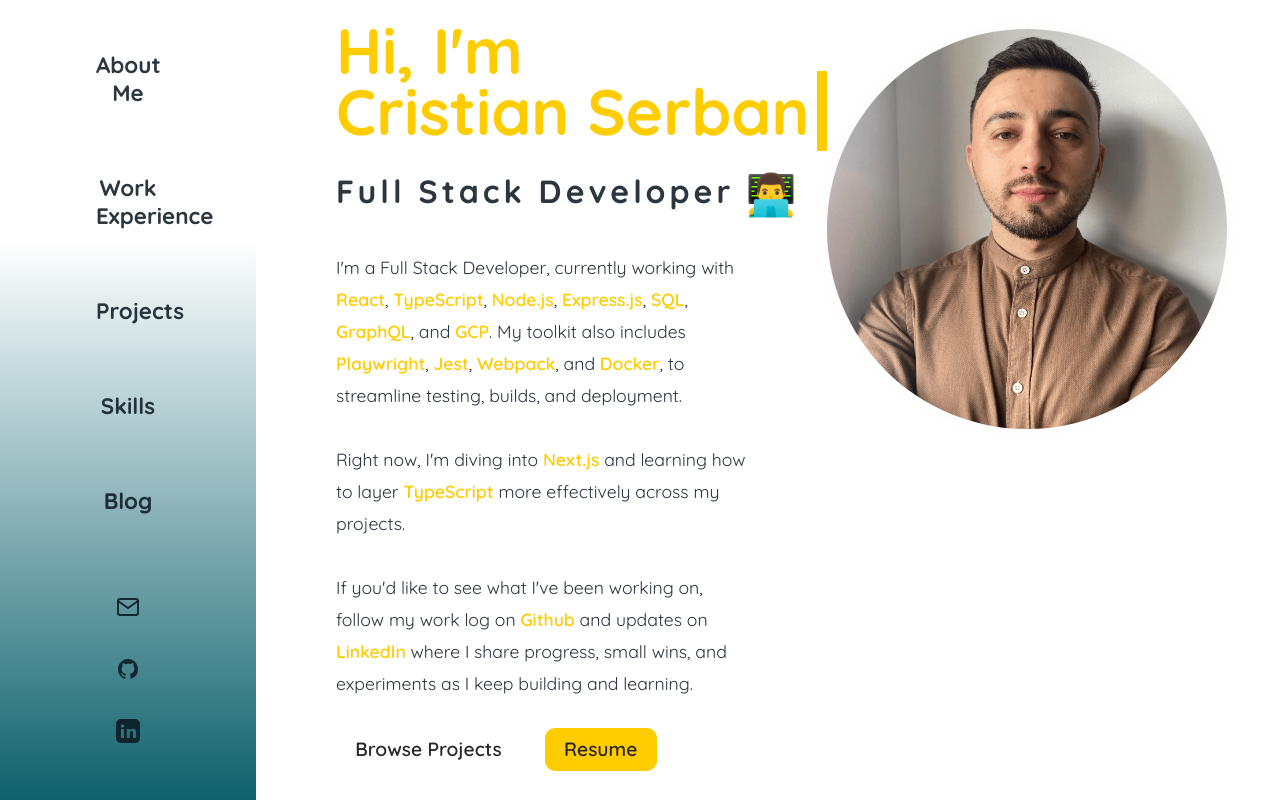
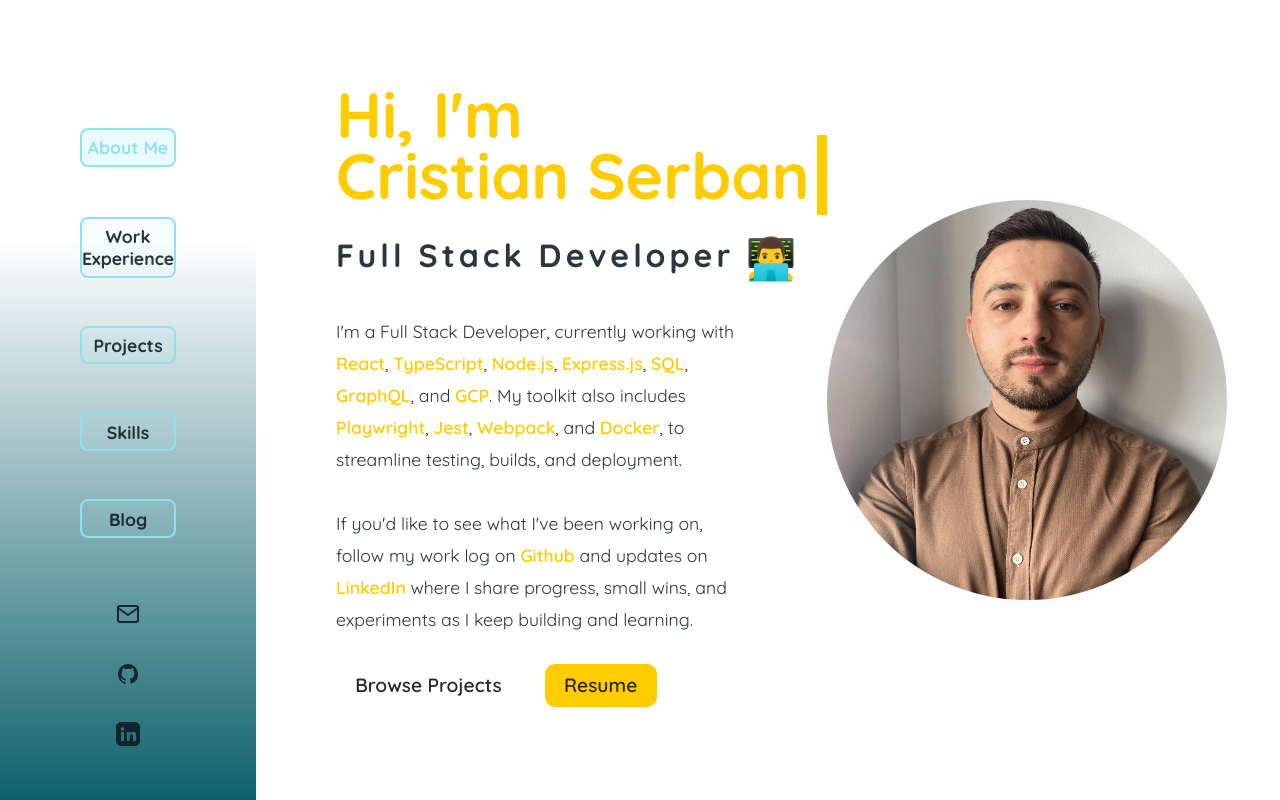
Before and after one commit to ChrisserDev/Portofolio-Web-App, a Next.js app: page / in a window 1280 px wide. Built offline with nearby package versions, Linux system fonts and the light colour scheme.

Commit message:
Update layout/styles and nav active state
- Refined UI layout and styling across blog, navigation, home and projects.

```diff
--- a/src/app/blog/page.tsx
+++ b/src/app/blog/page.tsx
@@ -14,7 +14,7 @@ export default function Blog(): React.JSX.Element {
         This is where I share what I&apos;m <span className='highlight'>learning</span> (and sometimes <span className='highlight'>unlearning</span>) while building with modern web technologies. <br/>  <br/>
         Have a look below and explore the topics that interest you most. Whether you&apos;re just starting out or already deep in the stack, I hope you find something <span className='highlight'>useful</span> here — or at least something that sparks an <span className='highlight'>idea</span> for your next project.
       </p>
-      <TopicsSlider />
+      {/* <TopicsSlider /> */}
 
       <div className="blog-posts">
         <h2>Latest Posts</h2>
--- a/src/app/components/NavigationMenu.scss
+++ b/src/app/components/NavigationMenu.scss
@@ -4,19 +4,23 @@
   justify-content: center;
   background-color: var(--background-nav);
   background: linear-gradient(0deg, #0e616c 0%, var(--background-nav) 70%);
-  padding: 10rem 6rem;
+  padding: 0 5rem;
   height: 100vh;
-  gap: 5rem;
+  gap: 4rem;
   width: 20vw;
+  min-width: 180px;
   text-align: center;
   position: sticky;
   top: 0;
   align-self: flex-start;
+  @media screen and (max-width: 1200px) {
+    padding: 6rem 2rem;
+  }
   @media screen and (max-width: 768px) {
-    padding: 4rem;
+    padding: 4rem 2rem;
   }
   .navigation-pages {
-    gap: 4.2rem;
+    gap: 1.6rem;
   }
   ul {
     list-style: none;
@@ -24,34 +28,36 @@
     flex-direction: column;
     justify-content: center;
     li {
-      font-size: 1.4rem;
+      font-size: 1.1rem;
       font-weight: bold;
+      @media screen and (max-width: 1200px) {
+        font-size: 1rem;
+      }
       @media screen and (max-width: 999px) {
-        font-size: 1.2rem;
+        font-size: 1.1rem;
       }
-      a {
-        position: relative;
-        transition: color 0.6s cubic-bezier(0.4, 0, 0.2, 1);
-        text-decoration: none;
+    }
+  }
+  .navigation-pages {
+    gap: 3rem;
+    margin-top: 5rem;
+    li a {
+      display: block;
+      text-decoration: none;
+      padding: 0.4rem 0;
+      border: 2px solid #92e0eb;
+      border-radius: 8px;
+      background-color: rgba(146, 224, 235, 0.08);
+      transition: color 0.3s ease, background-color 0.3s ease, border-color 0.3s ease, transform 0.2s ease;
 
-        &::after {
-          content: '';
-          position: absolute;
-          bottom: -2px;
-          left: 0;
-          width: 0;
-          height: 2px;
-          background-color: #92e0eb;
-          transition: width 0.4s cubic-bezier(0.4, 0, 0.2, 1);
-        }
+      &:hover, &.is-active {
+        color: #92e0eb;
+        background-color: rgba(146, 224, 235, 0.18);
+        transform: translateY(-2px);
+      }
 
-        &:hover {
-          color: #92e0eb;
-
-          &::after {
-            width: 100%;
-          }
-        }
+      &:active {
+        transform: translateY(0);
       }
     }
   }
@@ -60,6 +66,15 @@
     ul {
       li {
         font-size: 2rem !important;
+        a {
+          position: relative;
+          transition: color 0.6s cubic-bezier(0.4, 0, 0.2, 1);
+          text-decoration: none;
+
+          &:hover {
+            color: #92e0eb;
+          }
+        }
       }
     }
   }
@@ -100,7 +115,8 @@
     width: 80vw;
     height: 100vh;
     z-index: 1000;
-    max-width: 400px;
+    max-width: 320px;
+    padding: 6rem 2rem 4rem;
     transition: left 0.3s ease;
     @media screen and (max-width: 550px) {
       width: 100%;
@@ -155,6 +171,7 @@
 .home-page-content {
   display: flex;
   justify-content: space-between;
+  align-items: center;
   margin: 0 5rem;
   @media screen and (max-width: 999px) {
     flex-direction: column;
@@ -164,7 +181,7 @@
   }
 
   @media screen and (max-width: 550px) {
-    margin: 5rem 2rem;
+    margin: 0rem 2rem;
   }
   .portrait-image-wrapper {
     position: relative;
--- a/src/app/components/NavigationMenu.tsx
+++ b/src/app/components/NavigationMenu.tsx
@@ -1,10 +1,16 @@
 'use client';
 import React, { useState } from 'react';
+import { usePathname } from 'next/navigation';
 import Link from 'next/link';
 import './NavigationMenu.scss';
 
 export default function NavigationMenu(): React.JSX.Element {
   const [isMenuOpen, setIsMenuOpen] = useState(false);
+  const pathname = usePathname();
+
+  const handleNavPageActiveState = (href: string): string => {
+    return pathname === href ? 'is-active' : '';
+  };
 
   return (
     <>
@@ -27,19 +33,19 @@ export default function NavigationMenu(): React.JSX.Element {
       <nav className={`navigation-menu ${isMenuOpen ? 'mobile-open' : ''}`}  onClick={() => setIsMenuOpen(!isMenuOpen)}>
         <ul className='navigation-pages'>
           <li>
-            <Link href='/' aria-label='About Me Section'>About Me</Link>
+            <Link href='/' className={handleNavPageActiveState('/')} aria-label='About Me Section'>About Me</Link>
           </li>
           <li>
-            <Link href='/experience' aria-label='Work Experience Section'>Work Experience</Link>
+            <Link href='/experience' className={handleNavPageActiveState('/experience')} aria-label='Work Experience Section'>Work Experience</Link>
           </li>
           <li>
-            <Link href='/projectss' aria-label='Projects Section'>Projects</Link>
+            <Link href='/projectss' className={handleNavPageActiveState('/projectss')} aria-label='Projects Section'>Projects</Link>
           </li>
           <li>
-            <Link href='/skills' aria-label='Skills Section'>Skills</Link>
+            <Link href='/skills' className={handleNavPageActiveState('/skills')} aria-label='Skills Section'>Skills</Link>
           </li>
           <li>
-            <Link href='/blog' aria-label='Blog Section'>Blog</Link>
+            <Link href='/blog' className={handleNavPageActiveState('/blog')} aria-label='Blog Section'>Blog</Link>
           </li>
         </ul>
         <ul className='social-links'>
--- a/src/app/page.tsx
+++ b/src/app/page.tsx
@@ -19,7 +19,6 @@ export default function Home() {
           <h3>Full Stack Developer</h3>
           <p className='home-page-description'>
             I&apos;m a Full Stack Developer, currently working with <span className='desc-skill'>React</span>, <span className='desc-skill'>TypeScript</span>, <span className='desc-skill'>Node.js</span>, <span className='desc-skill'>Express.js</span>, <span className='desc-skill'>SQL</span>, <span className='desc-skill'>GraphQL</span>, and <span className='desc-skill'>GCP</span>. My toolkit also includes <span className='desc-skill'>Playwright</span>, <span className='desc-skill'>Jest</span>, <span className='desc-skill'>Webpack</span>, and <span className='desc-skill'>Docker</span>, to streamline testing, builds, and deployment. <br/>  <br/>
-            Right now, I&apos;m diving into  <span className='desc-skill'>Next.js</span> and learning how to layer <span className='desc-skill'>TypeScript</span> more effectively across my projects. <br/><br/>
             If you&apos;d like to see what I&apos;ve been working on, follow my work log on <span><a className='github-link desc-skill' href="https://github.com/ChrisserDev" target='_blank' aria-label="Link to my personal Github profile" title="Link to my personal Github profile">Github</a></span> and updates on <span><a className='linkedin-link desc-skill' href="https://www.linkedin.com/in/cristianserban24/"  target='_blank' aria-label="Link to my personal Linkedin profile" title="Link to my personal Linkedin profile">LinkedIn</a></span> where I share progress, small wins, and experiments as I keep building and learning.
           </p>
           <Link className='browse-projects' href="/projectss">Browse Projects</Link>
--- a/src/app/projectss/projects.scss
+++ b/src/app/projectss/projects.scss
@@ -92,6 +92,7 @@ $accent: #ffcc00;
                             display: flex;
                             flex-direction: column;
                             gap: 1.5rem;
+                            flex: 1;
                             background: linear-gradient(135deg, rgba(14, 97, 108, .04), rgba(146, 224, 235, .03));
 
                         .project-card-header {
@@ -146,6 +147,7 @@ $accent: #ffcc00;
                             font-size: 1rem;
                             line-height: 26px;
                             min-height: 60px;
+                            flex: 1;
                             color: lighten($muted, 18%);
                         }
 
```
Also changed, not shown: src/app/blog/blog.scss (+5 -4 lines).
